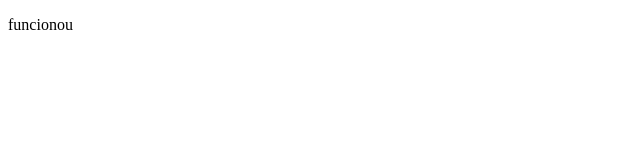
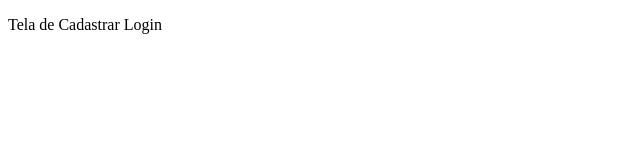
Before and after one commit to svalter/SistemaDeChamado, a React (Create React App) app: page /register in a window 1280 px wide. Shown: the top 160 px of the page, without its empty margins (0-640 px from the left). Built offline with nearby package versions, Linux system fonts and the light colour scheme.

Commit message:
configuração de rotas no react router dom 6

```diff
--- a/package.json
+++ b/package.json
@@ -9,6 +9,7 @@
     "firebase": "^9.6.11",
     "react": "^18.0.0",
     "react-dom": "^18.0.0",
+    "react-router-dom": "^6.3.0",
     "react-scripts": "5.0.1",
     "web-vitals": "^2.1.4"
   },
--- a/src/App.js
+++ b/src/App.js
@@ -1,11 +1,13 @@
-import firebase from "./services/firebaseConnection";
+import React from 'react';
+import { BrowserRouter} from 'react-router-dom'
+import RoutesApp from './routes';
 
 
 function App() {
   return (
-    <div className="App">
-      <p>funcionou</p>
-    </div>
+    <BrowserRouter>
+        <RoutesApp/>
+    </BrowserRouter>
   );
 }
 
--- /dev/null
+++ b/src/pages/Dashboard/index.js
@@ -0,0 +1,9 @@
+import React from "react";
+
+export default function Dashboard() {
+    return (
+      <div>
+        <p>Tela de Dashboard</p>
+      </div>
+    );
+  }
--- /dev/null
+++ b/src/pages/SignIn/index.js
@@ -0,0 +1,11 @@
+import React from "react";
+
+function SignIn() {
+    return (
+      <div>
+        <p>Tela de SignIn</p>
+      </div>
+    );
+  }
+
+  export default SignIn;
--- /dev/null
+++ b/src/pages/SignUp/index.js
@@ -0,0 +1,11 @@
+import React from "react";
+
+function SignUp() {
+    return (
+      <div>
+        <p>Tela de Cadastrar Login</p>
+      </div>
+    );
+  }
+
+  export default SignUp;
--- /dev/null
+++ b/src/routes/index.js
@@ -0,0 +1,28 @@
+import { Routes, Route, Navigate } from 'react-router-dom';
+
+import SignIn from '../pages/SignIn';
+import SignUp from '../pages/SignUp';
+import Dashboard from '../pages/Dashboard';
+
+
+export default function RoutesApp() {
+
+    const PrivateRoute = ({ children, redirectTo }) => {
+        const isAuthenticated = localStorage.getItem("token") !== null;
+        return isAuthenticated ? children : <Navigate to={redirectTo} />
+    }
+
+    return (
+        <Routes>
+            <Route path="/" element={<SignIn />} />
+            <Route path="/register" element={<SignUp />} />
+            <Route
+                path="/home"
+                element={
+                    <PrivateRoute redirectTo="/">
+                        <Dashboard />
+                    </PrivateRoute>}
+            />
+        </Routes>
+    )
+}
```
Also changed, not shown: 1 other file (tests, documents, lock files or other folders).
